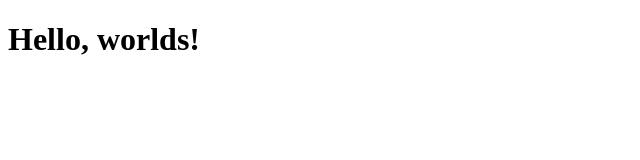
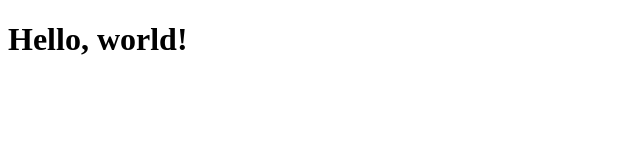
Before and after one commit to user-collaborator/laravel-app, a plain HTML site: page index.html in a window 1280 px wide. Shown: the full height of the page, 0-640 px from the left. Drawn offline with Linux system fonts and the light colour scheme.

Commit message:
Update index.html

```diff
--- a/index.html
+++ b/index.html
@@ -6,6 +6,6 @@
    <title>Home</title>
 </head>
 <body>
-   <h1>Hello, worlds!</h1>
+   <h1>Hello, world!</h1>
 </body>
 </html>
```
